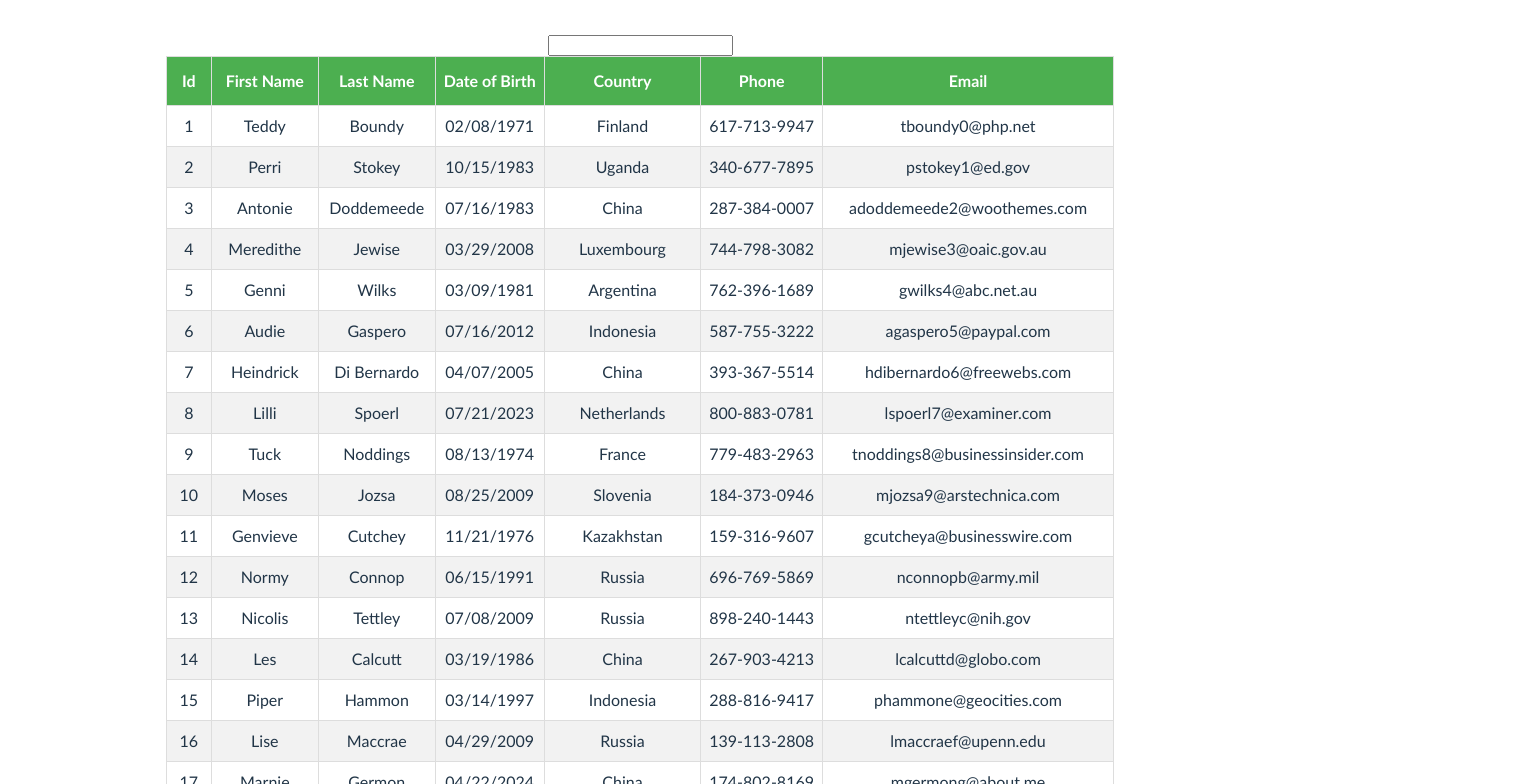
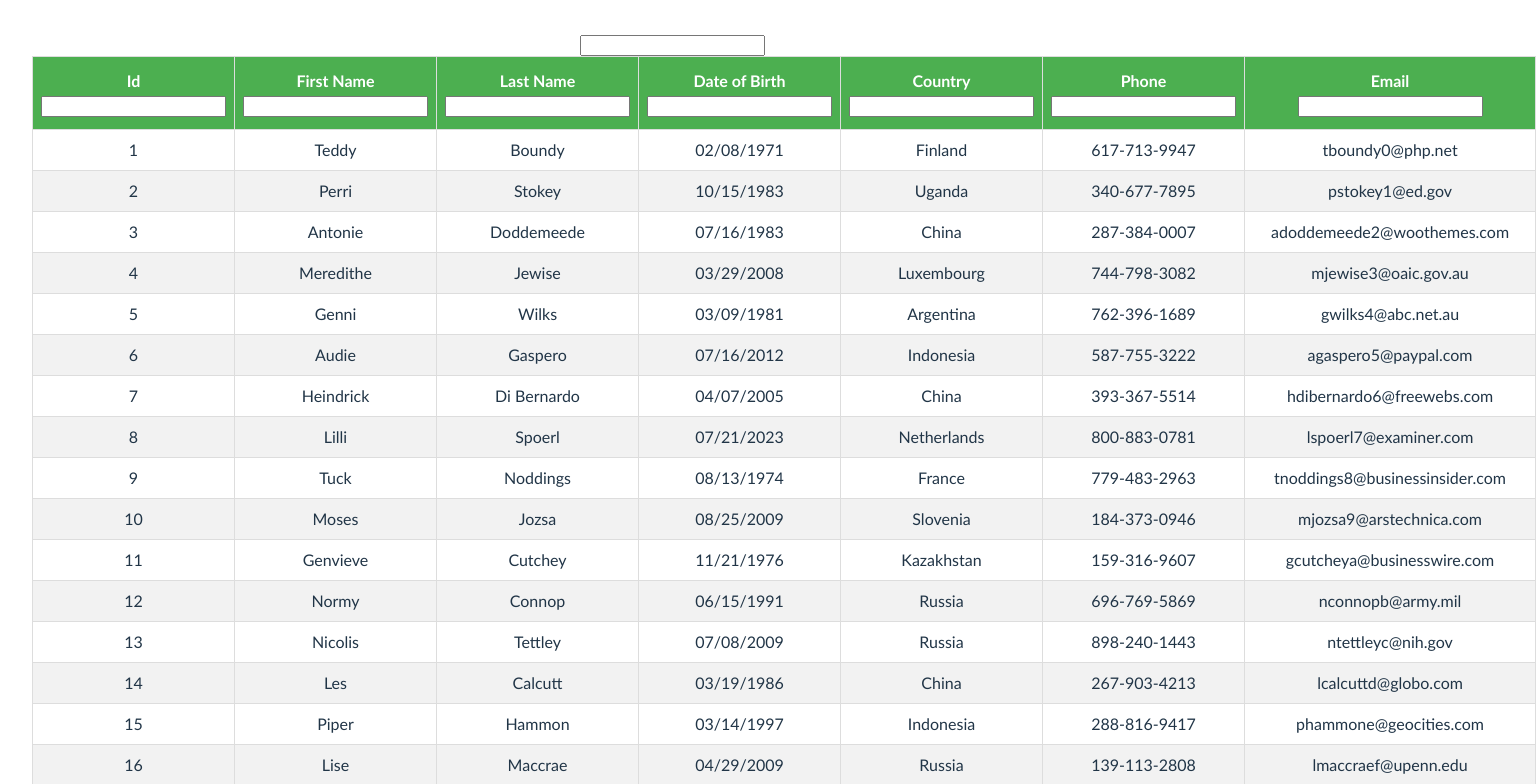
Before and after one commit to jrreda/React-Table-Demo, a React (Vite) app: page / in a window 1280 px wide. Shown: the top 784 px of the page, 1536 px wide, since content can reach past the window. Built offline with nearby package versions, Linux system fonts and the light colour scheme.

Commit message:
Column Filtering

```diff
--- /dev/null
+++ b/src/components/ColumnFilter.jsx
@@ -0,0 +1,13 @@
+export const ColumnFilter = ({ column }) => {
+  const { filterValue, setFilter } = column;
+
+  return (
+    <div>
+      <input
+        type="text"
+        value={filterValue || ""}
+        onChange={(e) => setFilter(e.target.value)}
+      />
+    </div>
+  )
+}
--- a/src/components/FilteringTable.jsx
+++ b/src/components/FilteringTable.jsx
@@ -1,9 +1,10 @@
 import "./table.css";
 import { COLUMNS } from "./columns";
-import { useTable, useSortBy, useGlobalFilter } from "react-table";
+import { useTable, useSortBy, useGlobalFilter, useFilters } from "react-table";
 import { useMemo } from "react";
 import MOCK_DATA from "../../data/MOCK_DATA.json";
 import { GlobalFilter } from "./GlobalFilter";
+import { ColumnFilter } from "./ColumnFilter";
 
 export const FilteringTable = () => {
   const data = useMemo(() => MOCK_DATA, []);
@@ -18,7 +19,7 @@
     prepareRow,
     state,
     setGlobalFilter,
-  } = useTable({ columns, data }, useGlobalFilter, useSortBy);
+  } = useTable({ columns, data }, useFilters, useGlobalFilter, useSortBy);
 
   const { globalFilter } = state;
 
@@ -39,6 +40,7 @@
                         : " 🔼"
                       : ""}
                   </span>
+                  <div>{column.canFilter ? column.render("Filter") : null}</div>
                 </th>
               ))}
             </tr>
--- a/src/components/columns.jsx
+++ b/src/components/columns.jsx
@@ -1,20 +1,24 @@
 import { format } from "date-fns";
+import { ColumnFilter } from "./ColumnFilter";
 
 export const COLUMNS = [
   {
     Header: 'Id',
     Footer: 'Id',
     accessor: 'id',
+    Filter: ColumnFilter,
   },
   {
     Header: 'First Name',
     Footer: 'First Name',
     accessor: 'first_name',
+    Filter: ColumnFilter,
   },
   {
     Header: 'Last Name',
     Footer: 'Last Name',
     accessor: 'last_name',
+    Filter: ColumnFilter,
   },
   {
     Header: 'Date of Birth',
@@ -23,21 +27,25 @@
     Cell: ({ value }) => {
       return <span>{format(new Date(value), "MM/dd/yyyy")}</span>;
     },
+    Filter: ColumnFilter,
   },
   {
     Header: 'Country',
     Footer: 'Country',
     accessor: 'country',
+    Filter: ColumnFilter,
   },
   {
     Header: 'Phone',
     Footer: 'Phone',
     accessor: 'phone',
+    Filter: ColumnFilter,
   },
   {
     Header: 'Email',
     Footer: 'Email',
     accessor: 'email',
+    Filter: ColumnFilter,
   }
 ];
 
```
